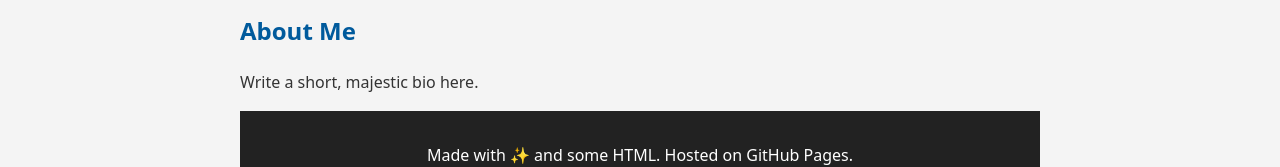
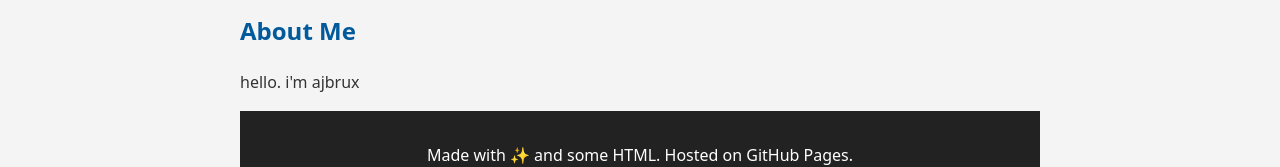
Before and after one commit to ajbrux/ajbrux.github.io, a plain HTML site: page index.html in a window 1280 px wide. Shown: the part 208-375 px from the top of the page. Drawn offline with Linux system fonts and the light colour scheme.

Commit message:
Update index.html

```diff
--- a/index.html
+++ b/index.html
@@ -15,7 +15,7 @@
   <main>
     <section>
       <h2>About Me</h2>
-      <p>Write a short, majestic bio here.</p>
+      <p>hello. i'm ajbrux</p>
     </section>
 
   <footer>
```
